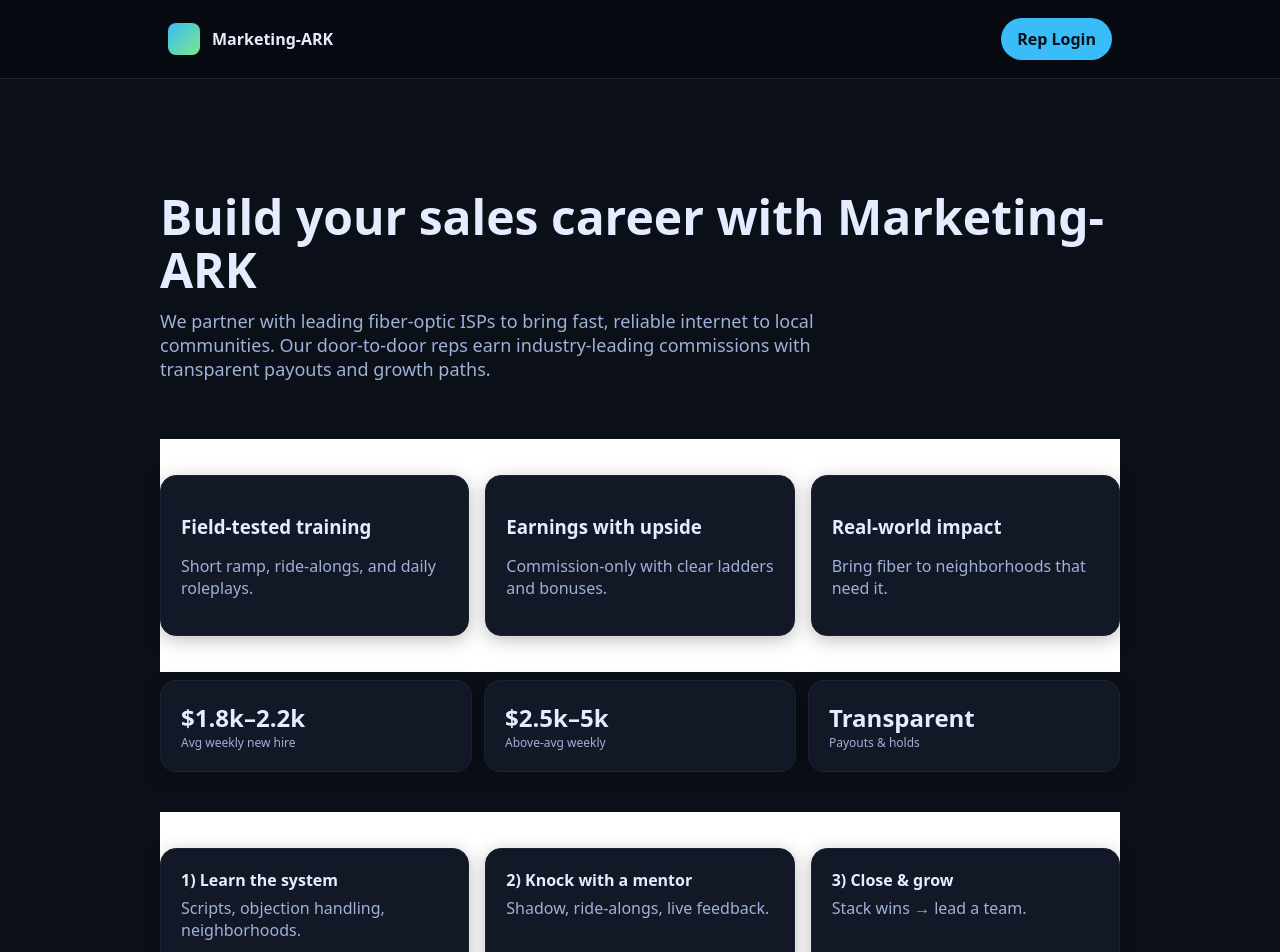
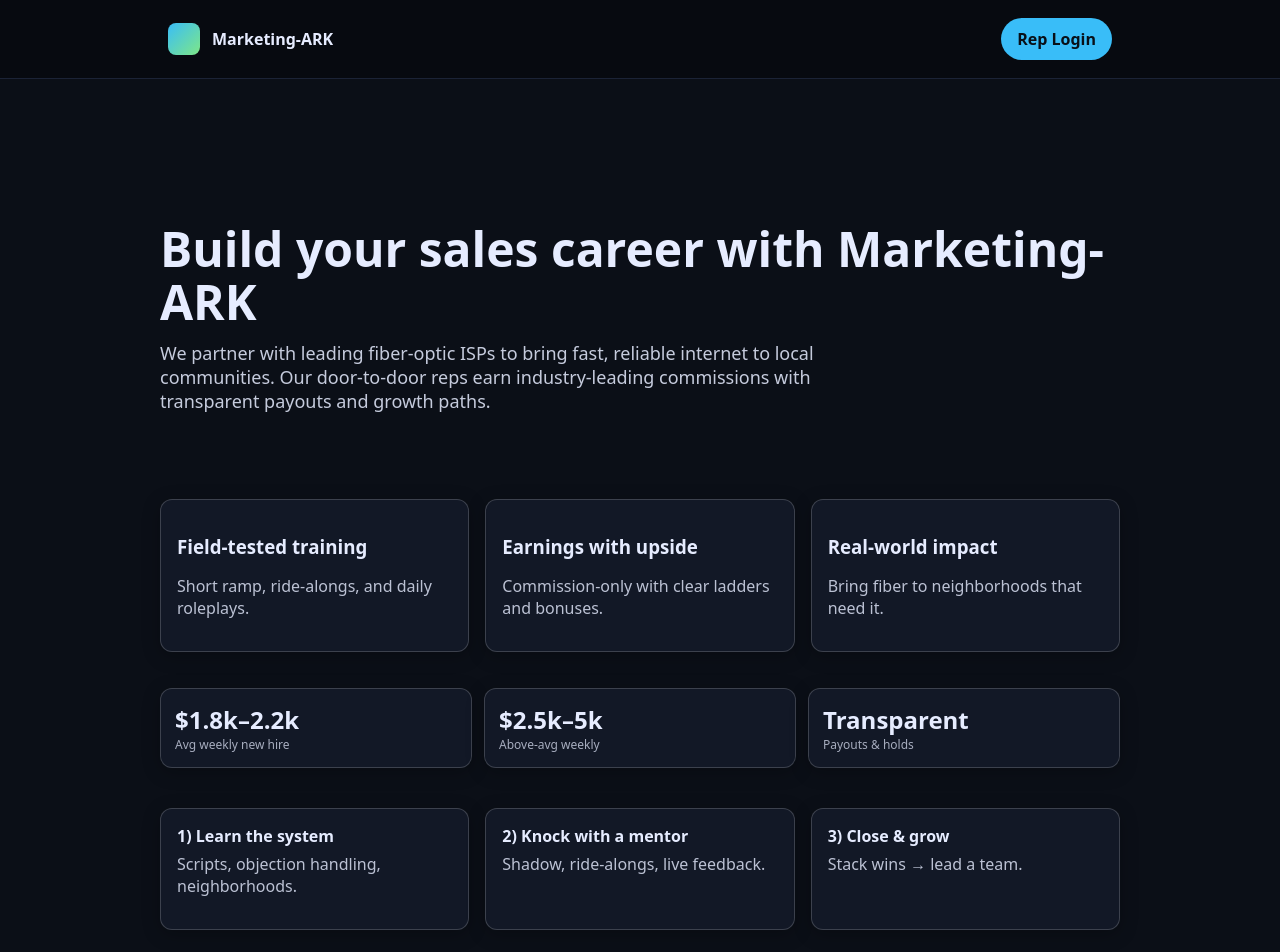
Before and after one commit to noahcasel-sketch/marketing-ark-site, a Next.js app: page / in a window 1280 px wide. Shown: the top 952 px of the page. Built offline with nearby package versions, Linux system fonts and the light colour scheme; no server answers.

Commit message:
Update page.tsx

```diff
--- a/app/page.tsx
+++ b/app/page.tsx
@@ -1,70 +1,70 @@
-import Link from "next/link";
-
+// app/page.tsx
 export default function HomePage() {
   return (
-    <main>
+    <main style={{ padding: "32px 0" }}>
       {/* HERO */}
-      <section className="hero">
+      <section className="hero" style={{ margin: "0 auto", maxWidth: 980 }}>
         <h1 style={{ fontSize: 48, margin: 0, lineHeight: 1.1 }}>
           Build your sales career with Marketing-ARK
         </h1>
-        <p style={{ fontSize: 18, color: "var(--muted)", marginTop: 12, maxWidth: 720 }}>
-          We partner with leading fiber-optic ISPs to bring fast, reliable internet to local communities. Our
-          door-to-door reps earn industry-leading commissions with transparent payouts and growth paths.
+        <p style={{ fontSize: 18, opacity: 0.85, marginTop: 12, maxWidth: 720 }}>
+          We partner with leading fiber-optic ISPs to bring fast, reliable internet to local
+          communities. Our door-to-door reps earn industry-leading commissions with transparent
+          payouts and growth paths.
         </p>
-        {/* per your request: no hero buttons here; keep login in top-right only */}
+        {/* Per your request: no hero buttons here; login stays in the top-right header */}
       </section>
 
-      {/* INVITE / TRUST STRIP */}
-      <section style={{ padding: "36px 0", background: "white" }}>
-        <div className="grid" style={{ gap: 16 }}>
-          <div className="card">
+      {/* TRUST STRIP (no explicit background) */}
+      <section style={{ padding: "28px 0" }}>
+        <div className="grid" style={{ gap: 16, margin: "0 auto", maxWidth: 980 }}>
+          <div className="card" style={{ border: "1px solid #e5e7eb33", borderRadius: 12, padding: 16, backdropFilter: "saturate(1)" }}>
             <h3 style={{ marginBottom: 6 }}>Field-tested training</h3>
-            <p style={{ color: "var(--muted)" }}>Short ramp, ride-alongs, and daily roleplays.</p>
+            <p style={{ opacity: 0.8 }}>Short ramp, ride-alongs, and daily roleplays.</p>
           </div>
-          <div className="card">
+          <div className="card" style={{ border: "1px solid #e5e7eb33", borderRadius: 12, padding: 16 }}>
             <h3 style={{ marginBottom: 6 }}>Earnings with upside</h3>
-            <p style={{ color: "var(--muted)" }}>Commission-only with clear ladders and bonuses.</p>
+            <p style={{ opacity: 0.8 }}>Commission-only with clear ladders and bonuses.</p>
           </div>
-          <div className="card">
+          <div className="card" style={{ border: "1px solid #e5e7eb33", borderRadius: 12, padding: 16 }}>
             <h3 style={{ marginBottom: 6 }}>Real-world impact</h3>
-            <p style={{ color: "var(--muted)" }}>Bring fiber to neighborhoods that need it.</p>
+            <p style={{ opacity: 0.8 }}>Bring fiber to neighborhoods that need it.</p>
           </div>
         </div>
       </section>
 
-      {/* METRICS STRIP */}
-      <section style={{ padding: "8px 0 40px", background: "var(--surface)" }}>
-        <div className="grid" style={{ gap: 12 }}>
-          <div className="card">
+      {/* METRICS STRIP (no explicit background) */}
+      <section style={{ padding: "8px 0 32px" }}>
+        <div className="grid" style={{ gap: 12, margin: "0 auto", maxWidth: 980 }}>
+          <div className="card" style={{ border: "1px solid #e5e7eb33", borderRadius: 12, padding: 14 }}>
             <div style={{ fontWeight: 700, fontSize: 24 }}>$1.8k–2.2k</div>
-            <div style={{ fontSize: 12, color: "var(--muted)" }}>Avg weekly new hire</div>
+            <div style={{ fontSize: 12, opacity: 0.7 }}>Avg weekly new hire</div>
           </div>
-          <div className="card">
+          <div className="card" style={{ border: "1px solid #e5e7eb33", borderRadius: 12, padding: 14 }}>
             <div style={{ fontWeight: 700, fontSize: 24 }}>$2.5k–5k</div>
-            <div style={{ fontSize: 12, color: "var(--muted)" }}>Above-avg weekly</div>
+            <div style={{ fontSize: 12, opacity: 0.7 }}>Above-avg weekly</div>
           </div>
-          <div className="card">
+          <div className="card" style={{ border: "1px solid #e5e7eb33", borderRadius: 12, padding: 14 }}>
             <div style={{ fontWeight: 700, fontSize: 24 }}>Transparent</div>
-            <div style={{ fontSize: 12, color: "var(--muted)" }}>Payouts & holds</div>
+            <div style={{ fontSize: 12, opacity: 0.7 }}>Payouts & holds</div>
           </div>
         </div>
       </section>
 
-      {/* HOW IT WORKS */}
-      <section style={{ padding: "36px 0", background: "white" }}>
-        <div className="grid" style={{ gap: 16 }}>
-          <div className="card">
+      {/* HOW IT WORKS (no explicit background) */}
+      <section style={{ padding: "8px 0 36px" }}>
+        <div className="grid" style={{ gap: 16, margin: "0 auto", maxWidth: 980 }}>
+          <div className="card" style={{ border: "1px solid #e5e7eb33", borderRadius: 12, padding: 16 }}>
             <div style={{ fontWeight: 600 }}>1) Learn the system</div>
-            <p style={{ color: "var(--muted)", marginTop: 6 }}>Scripts, objection handling, neighborhoods.</p>
+            <p style={{ opacity: 0.8, marginTop: 6 }}>Scripts, objection handling, neighborhoods.</p>
           </div>
-          <div className="card">
+          <div className="card" style={{ border: "1px solid #e5e7eb33", borderRadius: 12, padding: 16 }}>
             <div style={{ fontWeight: 600 }}>2) Knock with a mentor</div>
-            <p style={{ color: "var(--muted)", marginTop: 6 }}>Shadow, ride-alongs, live feedback.</p>
+            <p style={{ opacity: 0.8, marginTop: 6 }}>Shadow, ride-alongs, live feedback.</p>
           </div>
-          <div className="card">
+          <div className="card" style={{ border: "1px solid #e5e7eb33", borderRadius: 12, padding: 16 }}>
             <div style={{ fontWeight: 600 }}>3) Close & grow</div>
-            <p style={{ color: "var(--muted)", marginTop: 6 }}>Stack wins → lead a team.</p>
+            <p style={{ opacity: 0.8, marginTop: 6 }}>Stack wins → lead a team.</p>
           </div>
         </div>
       </section>
```
